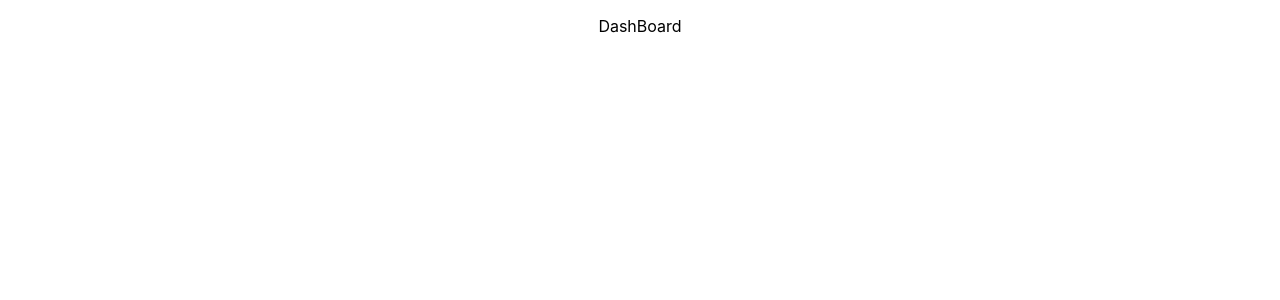
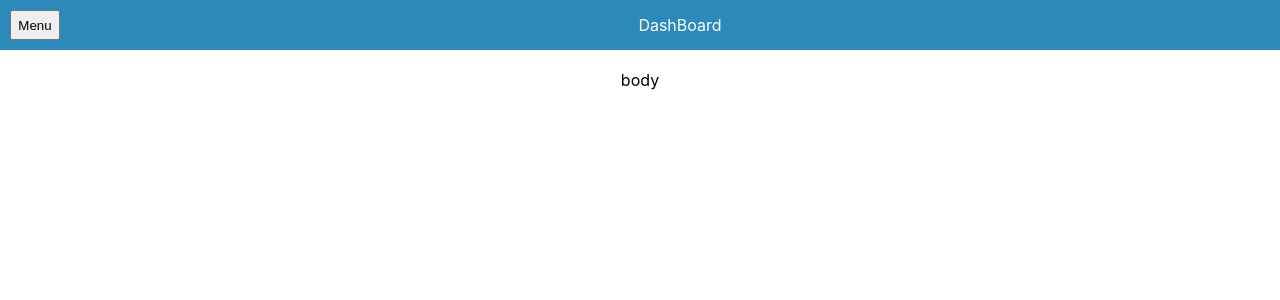
Before and after one commit to 98SKY/coachingApp, a React (Create React App) app: page /controlPanel in a window 1280 px wide. Shown: the top 300 px of the page. Built offline with nearby package versions, Linux system fonts and the light colour scheme.

Commit message:
initial dashBoard setup

```diff
--- a/src/Component/DashBoard.js
+++ b/src/Component/DashBoard.js
@@ -1,15 +1,17 @@
-import React from 'react'
-import { useState,useEffect } from 'react';
-import { Link,useNavigate } from 'react-router-dom';
+import React, { useState, useEffect } from 'react';
+import { useNavigate } from 'react-router-dom';
+import '../global.css';
+import './dashBoard.css'
+
 
 const DashBoard = () => {
-
   const navigate = useNavigate();
   const [backButtonCount, setBackButtonCount] = useState(0);
+  const [isSideDrawerOpen, setIsSideDrawerOpen] = useState(false);
 
   useEffect(() => {
     const handleBeforeUnload = (event) => {
-      if (backButtonCount >= 2) { // Change this threshold as needed
+      if (backButtonCount >= 2) {
         event.preventDefault();
         navigate('/');
       } else {
@@ -24,11 +26,36 @@ const DashBoard = () => {
     };
   }, [navigate, backButtonCount]);
 
+  const toggleSideDrawer = () => {
+    setIsSideDrawerOpen(!isSideDrawerOpen);
+  };
+
   return (
-    <div>
-      <p>DashBoard</p>
+    <div className='wrapper'>
+      <div className='padding-all'>
+        <div className="header-dashBoard">
+          <button className="menu-button" onClick={toggleSideDrawer}>
+            Menu
+          </button>
+          <div className='dashboard-heading'>DashBoard</div>
+        </div>
+        <div className='dashBoardBody'>body</div>
+        {isSideDrawerOpen && <SideDrawer />}
+      </div>
     </div>
-  )
-}
+  );
+};
+
+const SideDrawer = () => {
+  return (
+    <div className="side-drawer">
+      <ul>
+        <li><a href="#">Link 1</a></li>
+        <li><a href="#">Link 2</a></li>
+        <li><a href="#">Link 3</a></li>
+      </ul>
+    </div>
+  );
+};
 
 export default DashBoard
--- a/src/Component/dashBoard.css
+++ b/src/Component/dashBoard.css
@@ -0,0 +1,39 @@
+.header-dashBoard {
+    background-color: rgb(43, 138, 186);
+    color: white;
+    padding: 10px;
+    position: fixed;
+    top: 0;
+    left: 0;
+    width: 100%;
+    margin: 0;
+    bottom: 10;
+    display: flex;
+    justify-content: space-between;
+    align-items: center;
+    height: 30px;
+  }
+
+  .menu-button {
+    cursor: pointer;
+    margin-right: 10px;
+    height: 30px;
+    width: 50px;
+  }
+
+  .dashboard-heading {
+    flex: 1;
+    text-align: center;
+  }
+
+  @media screen and (max-width: 768px) {
+    /* Adjust spacing for mobile view */
+    .menu-button {
+      margin-right: -50px;
+    }
+  }
+
+  .dashBoardBody{
+    padding-top: 60px;
+    padding-bottom: 10px;
+  }
--- a/src/global.css
+++ b/src/global.css
@@ -12,6 +12,7 @@
   width: 100%;
   margin: 0;
   bottom: 10;
+  height: 30px;
 }
 
 
```
